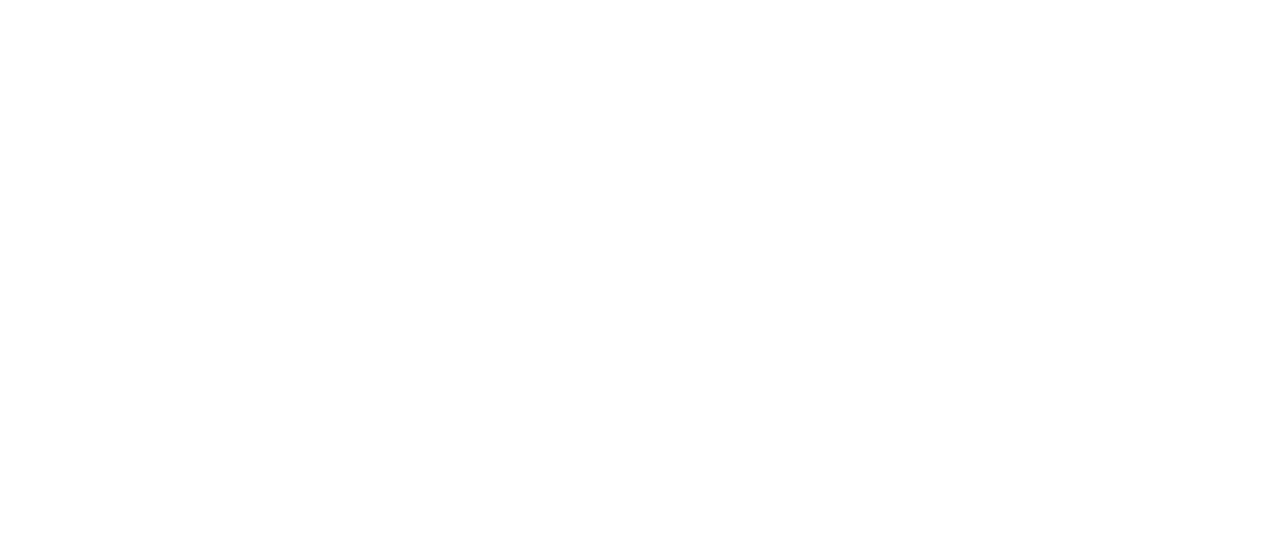
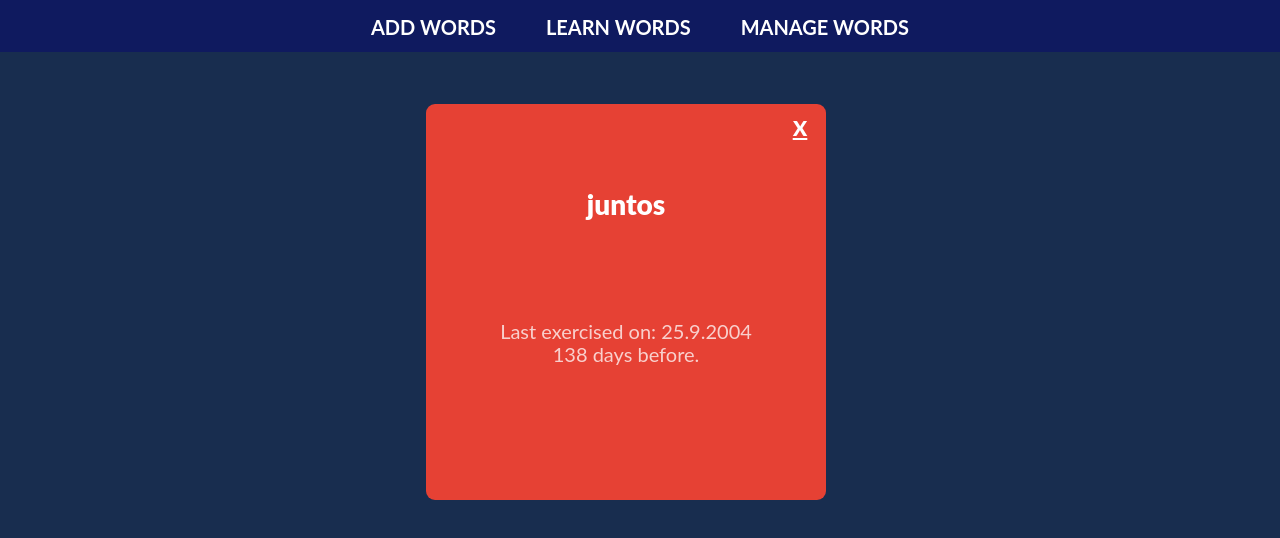
Before and after one commit to iprefermen2/languages-app, a Vue app: page / in a window 1280 px wide. Shown: the top 538 px of the page. Built offline with nearby package versions, Linux system fonts and the light colour scheme.

Commit message:
i have added the design and some sheit like that should be like cutting butter now

```diff
--- a/src/App.vue
+++ b/src/App.vue
@@ -1,13 +1,24 @@
-<script setup lang="ts">
+<template>
+    <NavigationMenu></NavigationMenu>
+    <div></div>
+    <WordCard name="juntos"></WordCard>
+</template>
 
+<script lang="ts">
+import WordCard from './components/WordCard.vue'
+import NavigationMenu from './components/NavigationMenu.vue'
+
+export default{
+  name: "App",
+  components:{
+    WordCard,
+    NavigationMenu,
+  },
+}
 </script>
 
-<template>
-  <p>
-
-  </p>
-</template>
 
 <style scoped>
 
+
 </style>
--- a/src/assets/main.css
+++ b/src/assets/main.css
@@ -1 +1,128 @@
 @import './normalize.css';
+
+/* clearfix */
+.group:before, .container:before,
+.group:after, .container:after {
+	content: " ";
+	display: table;
+}
+
+.group:after, .container:after {
+	clear: both;
+}
+
+body {
+	font-size: 2em;
+    font-family: "Lato","Helvetica Neue",Helvetica,Arial,sans-serif;
+	text-align: center;
+	background: #182d4f;
+	height: 100vh;
+
+}
+
+img {
+	/*width: 100%;*/
+	max-width: 300px;
+	vertical-align: middle;
+}
+
+pre {
+	text-align: left;
+}
+
+ul {
+  padding-left: 0;
+  list-style: none;
+}
+
+.dude article {
+	color: #fff;
+	font-size: 28px;
+	font-weight: bold;
+	background: #9F3FA3;
+	border-radius: 9px;
+	margin: 12px auto;
+	padding: 20px 16px 130px 16px;
+  width: 360px;
+  border: 4px solid transparent;
+  transition: border-color .15s ease-in-out,
+              opacity .15s ease-in-out;
+  position: relative;
+
+  vertical-align: text-top;
+}
+
+
+.dude article strong {
+    display: block;
+    word-wrap: break-word;
+    margin: 60px 0px 100px 0px;
+}
+
+.dude article span {
+	font-weight: normal;
+    font-size: 20px;
+	opacity: 0.75;
+	display: block;
+}
+
+
+.dude article,
+.dude .ctrl {
+  display: inline-block;
+}
+
+.dude .ctrl {
+  color: #fff;
+  font-size: 28px;
+  font-weight: bold;
+  width: 1em;
+  background: none;
+  border: none;
+  /*padding: 3px;*/
+  /*margin-left: 10px;*/
+  position: relative;
+  right: 40px;
+  top: 12px;
+}
+
+.dude:nth-child(5n+1) article { background: #3b9ae1; }
+.dude:nth-child(5n+4) article { background: #f6be00; }
+.dude:nth-child(5n+3) article { background: #e64134; }
+.dude:nth-child(5n+2) article { background: #eb70b1; }
+.dude:nth-child(5n+5) article { background: #0f1a5f; }
+
+.main-nav {
+    background-color: #0f1a5f; /* Slightly darker than body's background for distinction */
+    padding: 5px 0 10px 0;
+    margin-bottom: 1.25em;
+    text-align: center;
+}
+
+.main-nav ul {
+    list-style-type: none;
+    padding: 0;
+    margin: 0;
+    display: inline-block; /* Center the navigation links */
+}
+
+.main-nav li {
+    display: inline; /* Display horizontally */
+    margin: 0 15px;
+}
+
+.main-nav a {
+    color: #fff;
+    font-size: 0.625em; /* Adjusted to 0.625em */
+    font-weight: bold; /* Text is bold now */
+    font-family: "Lato","Helvetica Neue",Helvetica,Arial,sans-serif;
+    text-decoration: none;
+    text-transform: uppercase;
+    transition: background-color 0.3s ease;
+    padding: 5px 10px;
+    border-radius: 4px;
+}
+
+.main-nav a:hover {
+    background-color: #9F3FA3; /* Background color of the anchor changes on hover */
+}
--- /dev/null
+++ b/src/components/NavigationMenu.vue
@@ -0,0 +1,17 @@
+<script setup lang="ts"></script>
+
+<template>
+    <nav class="main-nav">
+        <ul>
+            <li><a href="#">Add words</a></li>
+            <li><a href="#">Learn words</a></li>
+            <li><a href="#">Manage words</a></li>
+        </ul>
+    </nav>
+</template>
+
+<script></script>
+
+
+<style>
+</style>
--- /dev/null
+++ b/src/components/WordCard.vue
@@ -0,0 +1,25 @@
+
+
+<template>
+    <div class="dude">
+      <article class="">
+       <strong>{{name}}</strong>
+       <span>Last exercised on: 25.9.2004<br>
+              138 days before.</span>
+      </article>
+      <a href="#" class="ctrl">x</a>
+    </div>
+</template>
+
+<script lang="ts">
+export default{
+    name: "WordCard",
+    props: {
+      name: String,
+    }
+};
+</script>
+
+<style>
+
+</style>
```
